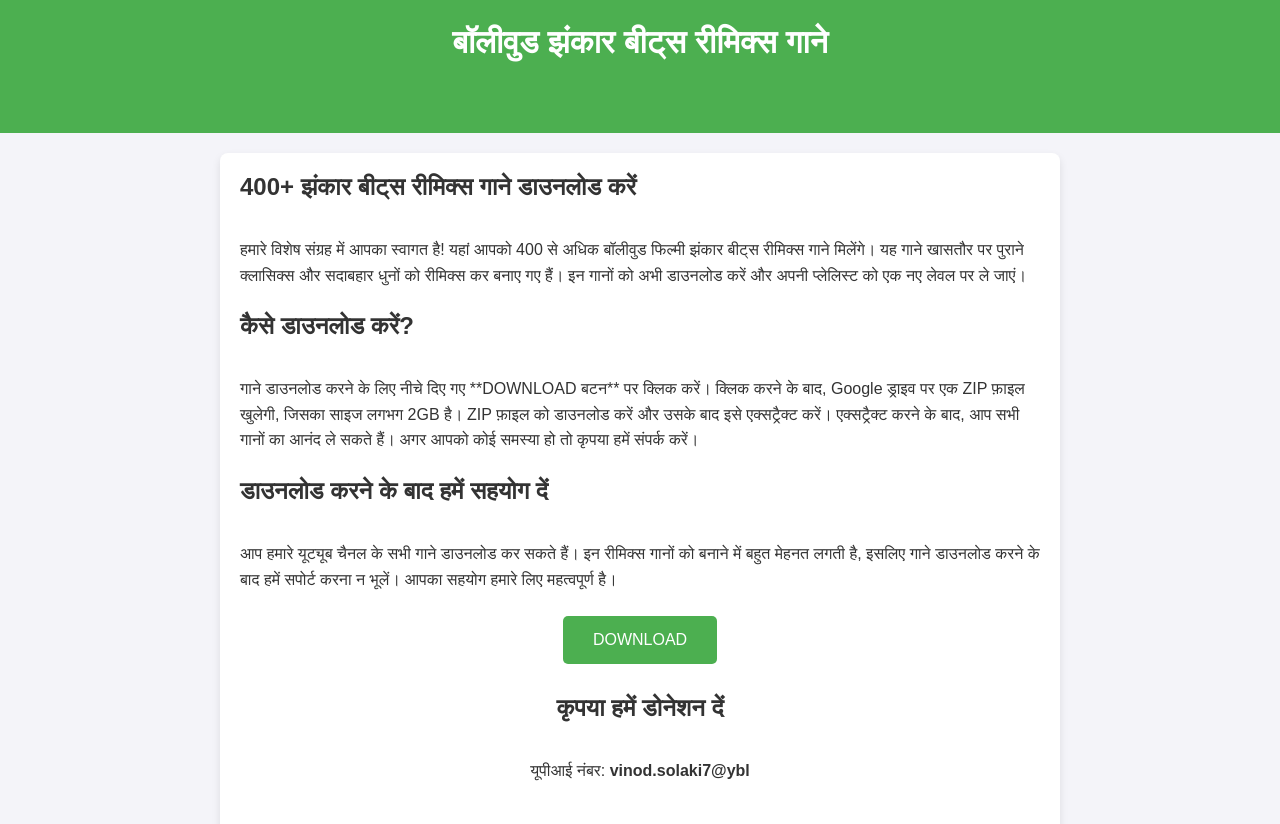
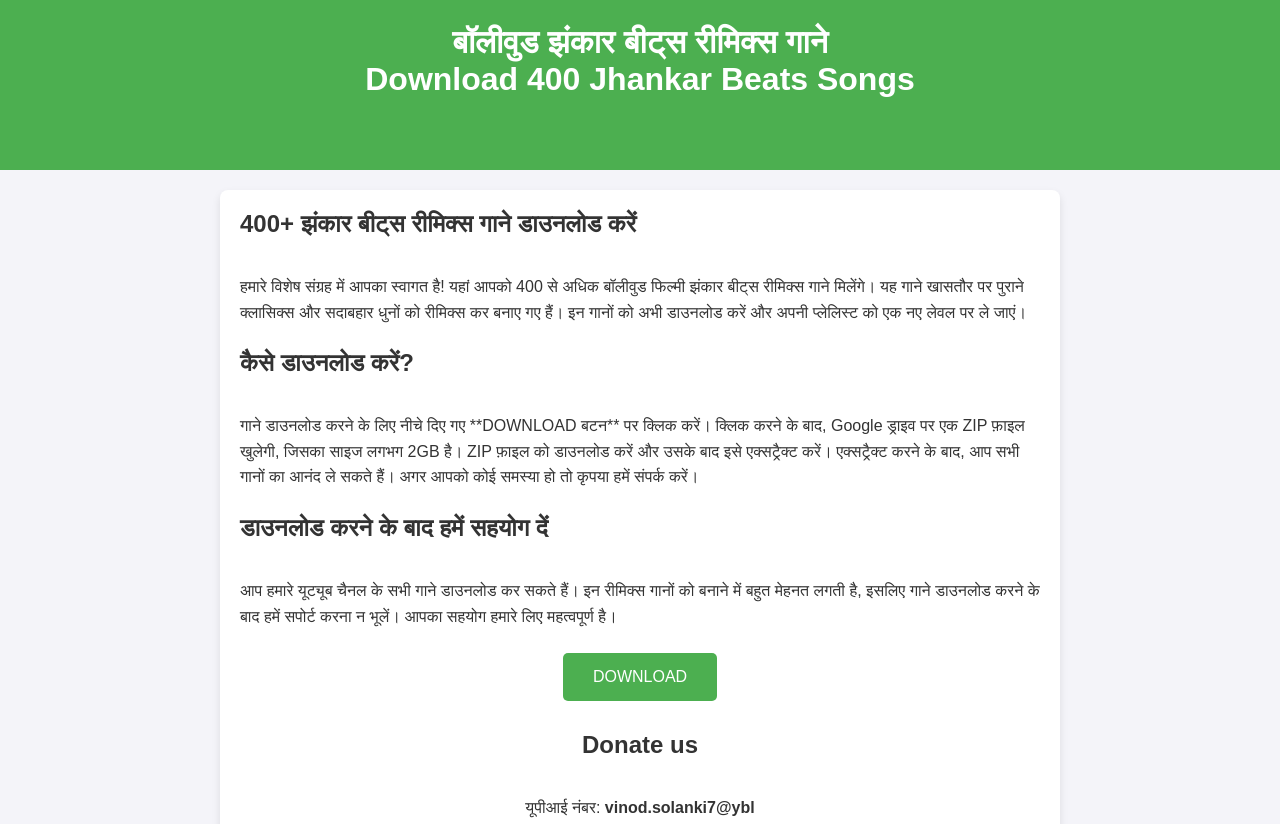
Before and after one commit to Vinodrs1979/Jhankar-Beats-Remix-Songs-, a plain HTML site: page index.html in a window 1280 px wide. Shown: the top 824 px of the page. Drawn offline with Linux system fonts and the light colour scheme; grey boxes are pictures that could not be loaded.

Commit message:
Add files via upload

```diff
--- a/index.html
+++ b/index.html
@@ -66,7 +66,7 @@
 
         .qr-code img {
             margin-top: 20px;
-            max-width: 300px; /* Increase the size of the QR code */
+            max-width: 300px; /* Larger QR code size */
             height: auto;
             border: 2px solid #ddd;
             border-radius: 8px;
@@ -81,7 +81,7 @@
 </head>
 <body>
     <header>
-        <h1>बॉलीवुड झंकार बीट्स रीमिक्स गाने</h1>
+        <h1> बॉलीवुड झंकार बीट्स रीमिक्स गाने <br>Download 400 Jhankar Beats Songs </h1>
     </header>
     <main>
         <section>
@@ -114,12 +114,12 @@
         </section>
 
         <section class="download-section">
-            <a class="download-button"https://drive.google.com/uc?export=download&id=1b_Tuv4_ps7FDq1hF0CX1AVtJJQaWmrS9" target="_blank">DOWNLOAD</a>
+            <a class="download-button" href="https://drive.usercontent.google.com/download?id=1b_Tuv4_ps7FDq1hF0CX1AVtJJQaWmrS9&export=download&authuser=0" target="_blank">DOWNLOAD</a>
         </section>
 
         <section class="donate-section">
-            <h2>कृपया हमें डोनेशन दें</h2>
-            <p>यूपीआई नंबर: <strong>vinod.solaki7@ybl</strong></p>
+            <h2>Donate us</h2>
+            <p>यूपीआई नंबर: <strong>vinod.solanki7@ybl</strong></p>
             <div class="qr-code">
                 <img src="https://i.ibb.co/44fGdVG/IMG-20241205-072619.png" alt="IMG-20241205-072619" border="0">
             </div>
```
